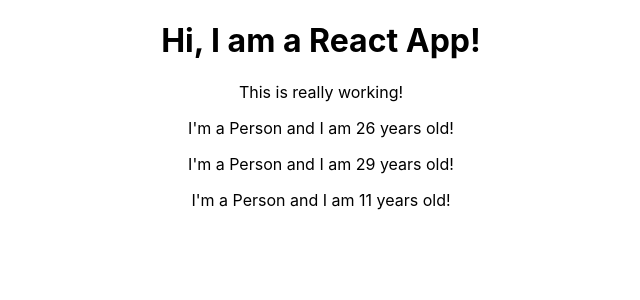
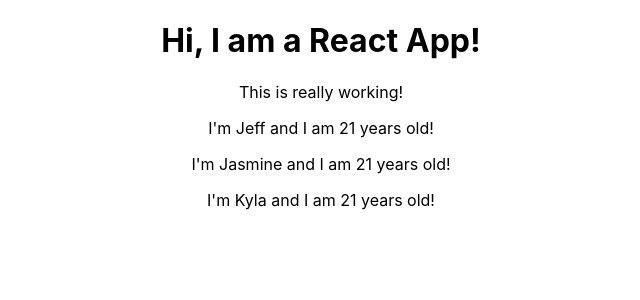
Before and after one commit to zeejay09/burger-builder, a React (Create React App) app: page / in a window 1280 px wide. Shown: the top 300 px of the page, without its empty margins (319-959 px from the left). Built offline with nearby package versions, Linux system fonts and the light colour scheme.

Commit message:
working with props

```diff
--- a/src/App.js
+++ b/src/App.js
@@ -8,9 +8,9 @@
       <div className="App">
         <h1>Hi, I am a React App!</h1>
         <p>This is really working!</p>
-        <Person />
-        <Person />
-        <Person />
+        <Person name="Jeff" age="21"/>
+        <Person name="Jasmine" age="21"/>
+        <Person name="Kyla" age="21"/>
       </div>
     );
   }
--- a/src/Person/Person.js
+++ b/src/Person/Person.js
@@ -1,7 +1,7 @@
 import React from 'react';
 
-const person = () => {
-    return <p>I'm a Person and I am {Math.floor(Math.random() * 30)} years old!</p>
+const person = (props) => {
+    return <p>I'm {props.name} and I am {props.age} years old!</p>
 };
 
 export default person;
```
